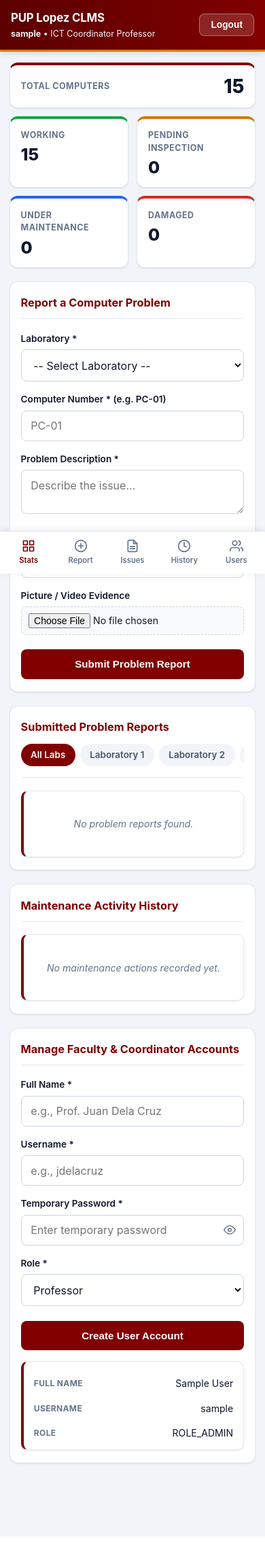
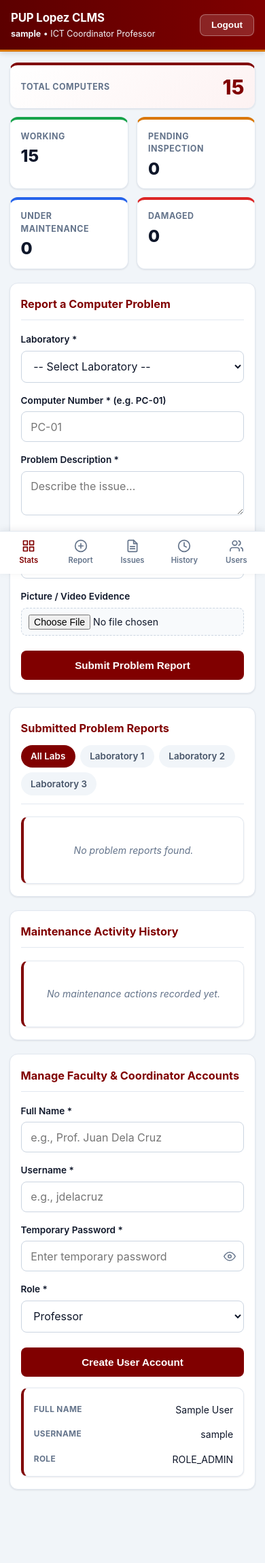
Before and after one commit to daisy82206/pup-lopez-clms, a Spring Boot app: page /dashboard in a window 390 px wide. Shown: the whole page at 68% size. Before the commit the page ends 2260 px from the top, so only its background shows below. Run offline with Spring Boot 4, Linux system fonts and the light colour scheme; the visitor is signed in with stand-in values (Sample User, id 1); data comes from the database, SQL or seed files in the repository; data that the repository does not hold is empty; some of the project's set-up classes (security, data sources, template engines, error pages and the like) are left out, and stand-ins take their place; some libraries are stand-ins or nearby versions.

Commit message:
Polish mobile placement and card symmetry

```diff
--- a/src/main/resources/static/css/style.css
+++ b/src/main/resources/static/css/style.css
@@ -1,5 +1,5 @@
 /* =========================================================
-   PUP Lopez CLMS - Desktop & Mobile Responsive Stylesheet
+   PUP Lopez CLMS - Institutional Responsive Stylesheet
    ========================================================= */
 
 :root {
@@ -233,10 +233,11 @@ body.dashboard-page {
     z-index: 40;
     background: linear-gradient(90deg, var(--pup-maroon-dark) 0%, var(--pup-maroon) 100%);
     color: #ffffff;
-    padding: 1rem 2rem;
+    padding: 0.95rem 2rem;
     display: flex;
     justify-content: space-between;
     align-items: center;
+    gap: 1rem;
     box-shadow: 0 2px 8px rgba(0, 0, 0, 0.14);
     border-bottom: 3px solid var(--pup-gold);
 }
@@ -258,9 +259,9 @@ body.dashboard-page {
     background: rgba(255, 255, 255, 0.14);
     color: #ffffff;
     border: 1px solid rgba(255, 255, 255, 0.35);
-    padding: 0.5rem 1rem;
+    padding: 0.48rem 1rem;
     border-radius: 8px;
-    font-size: 0.86rem;
+    font-size: 0.85rem;
     font-weight: 600;
     cursor: pointer;
     white-space: nowrap;
@@ -363,12 +364,8 @@ section[id] {
 
 .filter-links {
     display: flex;
-    flex-wrap: nowrap;
-    overflow-x: auto;
+    flex-wrap: wrap;
     gap: 0.45rem;
-    padding-bottom: 0.25rem;
-    max-width: 100%;
-    -webkit-overflow-scrolling: touch;
 }
 
 .filter-links a {
@@ -539,7 +536,7 @@ th {
         padding: 0 0.85rem;
     }
 
-    /* Clean 2-Column KPI Summary Cards */
+    /* Balanced 1-Top + 2x2 Grid for the 5 KPI Cards */
     .stats-grid {
         grid-template-columns: repeat(2, 1fr);
         gap: 0.75rem;
@@ -550,16 +547,18 @@ th {
         padding: 0.95rem 1rem;
     }
 
-    .stat-card.stat-total {
+    .stat-card:first-child {
         grid-column: 1 / -1;
         display: flex;
         justify-content: space-between;
         align-items: center;
+        background: linear-gradient(135deg, #ffffff 0%, #fdf2f2 100%);
     }
 
-    .stat-card.stat-total .stat-value {
+    .stat-card:first-child .stat-value {
         margin-top: 0;
-        font-size: 1.75rem;
+        font-size: 1.85rem;
+        color: var(--pup-maroon);
     }
 
     .stat-value {
@@ -575,7 +574,6 @@ th {
         font-size: 1.02rem;
     }
 
-    /* Single-Column Touch-Friendly Inputs */
     .report-grid {
         grid-template-columns: 1fr;
     }
@@ -588,26 +586,27 @@ th {
         padding: 0.72rem 0.85rem;
     }
 
-    /* Stacked Mobile Cards Instead of Horizontal-Scroll Tables */
+    /* Stacked Mobile Cards Instead of Horizontal Tables */
     .table-wrap {
         border: none;
         background: transparent;
         overflow: visible;
     }
 
-    .mobile-cards-table thead {
-        display: none;
-    }
-
-    .mobile-cards-table,
-    .mobile-cards-table tbody,
-    .mobile-cards-table tr,
-    .mobile-cards-table td {
+    table,
+    thead,
+    tbody,
+    tr,
+    td {
         display: block;
         width: 100%;
     }
 
-    .mobile-cards-table tbody tr {
+    thead {
+        display: none;
+    }
+
+    tbody tr {
         background: #ffffff;
         border: 1px solid var(--border);
         border-left: 4px solid var(--pup-maroon);
@@ -617,11 +616,11 @@ th {
         box-shadow: var(--shadow-sm);
     }
 
-    .mobile-cards-table tbody tr:last-child {
+    tbody tr:last-child {
         margin-bottom: 0;
     }
 
-    .mobile-cards-table td {
+    td {
         display: flex;
         justify-content: space-between;
         align-items: flex-start;
@@ -632,15 +631,15 @@ th {
         font-size: 0.88rem;
     }
 
-    .mobile-cards-table td:last-child {
+    td:last-child {
         border-bottom: none;
         padding-bottom: 0;
     }
 
-    .mobile-cards-table td::before {
+    td::before {
         content: attr(data-label);
         font-weight: 700;
-        font-size: 0.75rem;
+        font-size: 0.74rem;
         text-transform: uppercase;
         letter-spacing: 0.03em;
         color: var(--text-muted);
@@ -649,17 +648,17 @@ th {
         padding-top: 0.1rem;
     }
 
-    .mobile-cards-table td.empty-row {
+    td.empty-row {
         display: block;
         text-align: center;
         padding: 1.5rem 1rem;
     }
 
-    .mobile-cards-table td.empty-row::before {
+    td.empty-row::before {
         content: none;
     }
 
-    .mobile-cards-table td.action-cell {
+    td.action-cell {
         flex-direction: column;
         align-items: stretch;
         text-align: left;
--- a/src/main/resources/templates/dashboard.html
+++ b/src/main/resources/templates/dashboard.html
@@ -5,7 +5,7 @@
     <meta charset="UTF-8">
     <meta name="viewport" content="width=device-width, initial-scale=1.0">
     <title>PUP Lopez CLMS - Dashboard</title>
-    <link rel="stylesheet" th:href="@{/css/style.css(v=3)}">
+   <link rel="stylesheet" th:href="@{/css/style.css(v=4)}">
 </head>
 <body class="dashboard-page">
     <header class="topbar">
```
